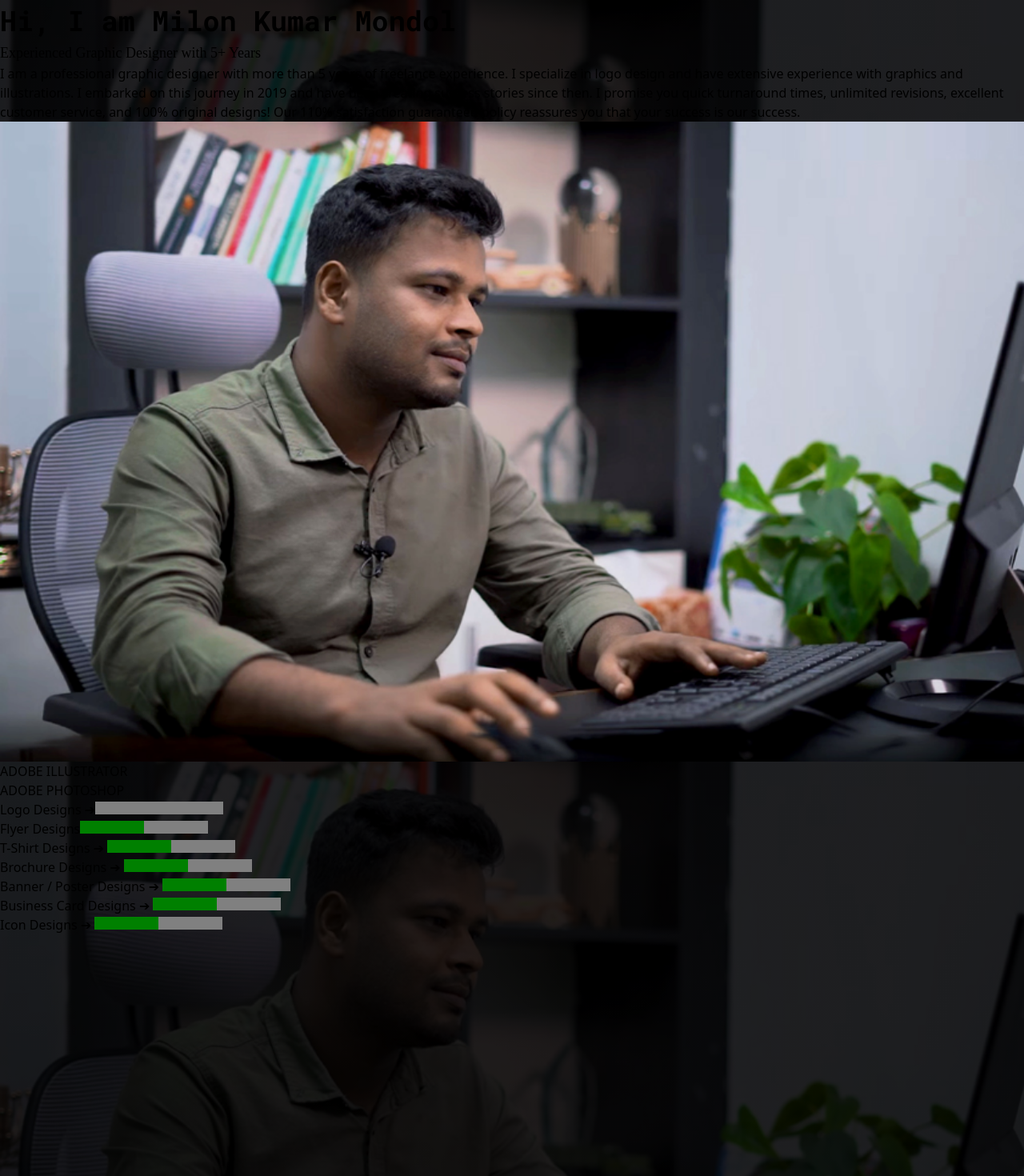
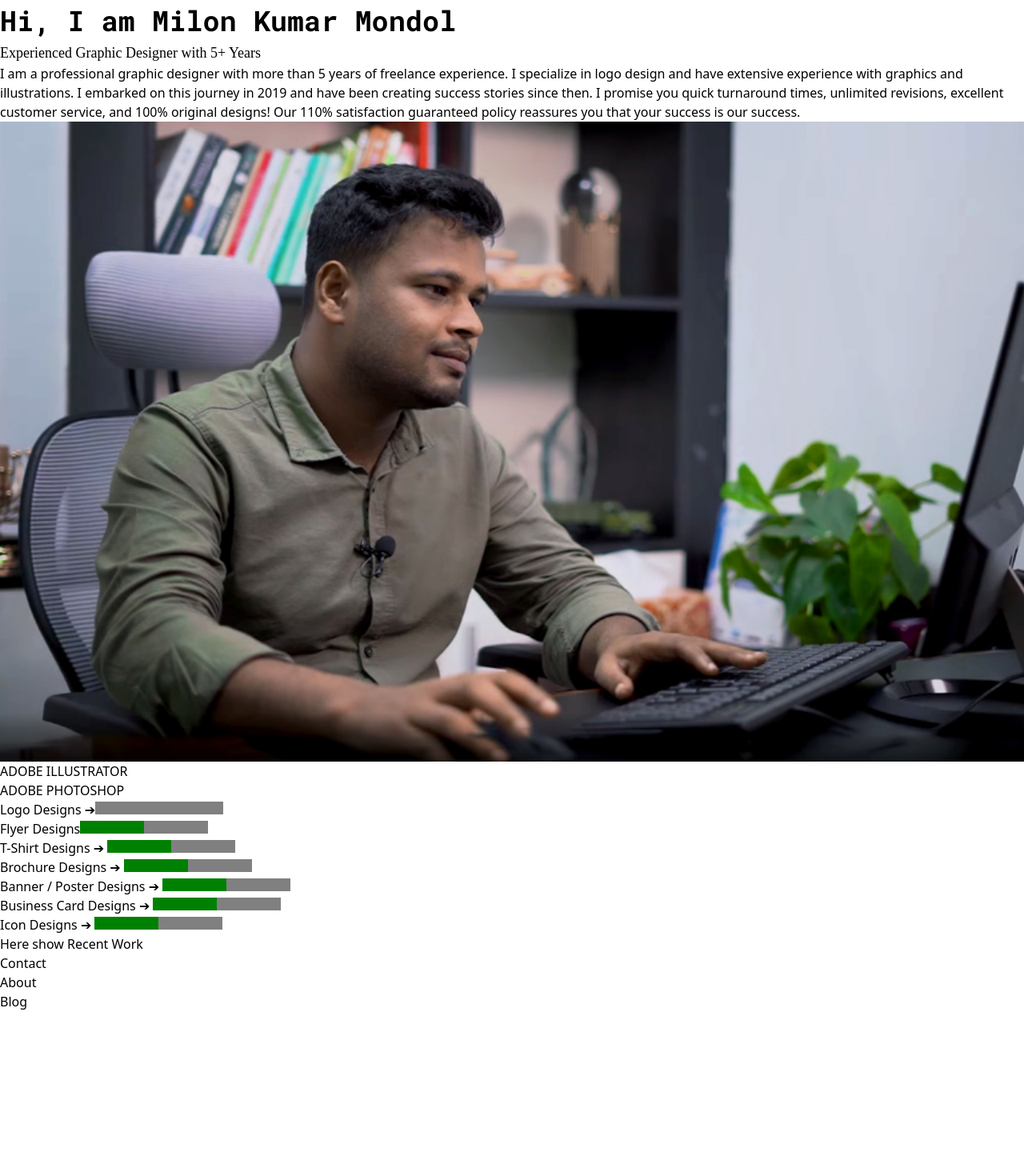
Before and after one commit to Alok-Codecamp/milon-portfolio, a React (Vite) app: page / in a window 1280 px wide. Shown: the top 1470 px of the page at 80% size. After the commit the page ends 1264 px from the top, so only its background shows below. Built offline with nearby package versions, Linux system fonts and the light colour scheme; a web font is replaced by a local one.

Commit message:
background change

```diff
--- a/src/App.jsx
+++ b/src/App.jsx
@@ -48,14 +48,14 @@ function App() {
   };
 
   return (
-   <>
+   <div className='bg-slate-900'>
      <Home/>
      <Skills/>
      <RecentWork/>
      <Contact/>
      <About/>
      <Blog/>
-     </>
+     </div>
   );
 }
 
--- a/src/components/about/About.css
+++ b/src/components/about/About.css
@@ -1,7 +1,5 @@
 .about-container{
-    background: linear-gradient(rgba(0, 0, 0, 0.85),rgba(0, 0, 0, 0.85)),url('../../assets//Milon.jpg');
-    background-position: center;
-    background-size: cover;
-    height: 100vh;
+
+
 
 }
--- a/src/components/contact/Contact.css
+++ b/src/components/contact/Contact.css
@@ -1,7 +1,4 @@
 .contact-container{
-    background: linear-gradient(rgba(0, 0, 0, 0.85),rgba(0, 0, 0, 0.85)),url('../../assets//Milon.jpg');
-    background-position: center;
-    background-size: cover;
-    height: 100vh;
+
 
 }
--- a/src/components/homePage/Home.css
+++ b/src/components/homePage/Home.css
@@ -6,10 +6,7 @@
 
 
 .home-container{
-    background: linear-gradient(rgba(0, 0, 0, 0.85),rgba(0, 0, 0, 0.85)),url('../../assets//Milon.jpg');
-    background-position: center;
-    background-repeat: no-repeat;
-    background-size: cover;
+
 }
 
 .intro-name{
--- a/src/components/recentWork/RecentWork.css
+++ b/src/components/recentWork/RecentWork.css
@@ -1,7 +1,3 @@
 .RecentWork-container{
-    background: linear-gradient(rgba(0, 0, 0, 0.85),rgba(0, 0, 0, 0.85)),url('../../assets//Milon.jpg');
-    background-position: center;
-    background-size: cover;
-    height: 100vh;
 
 }
--- a/src/components/skills/Skills.css
+++ b/src/components/skills/Skills.css
@@ -1,7 +1,3 @@
 .skills-container{
-    background: linear-gradient(rgba(0, 0, 0, 0.85),rgba(0, 0, 0, 0.85)),url('../../assets//Milon.jpg');
-    background-position: center;
-    background-size: cover;
-    height: 100vh;
 
 }
```
